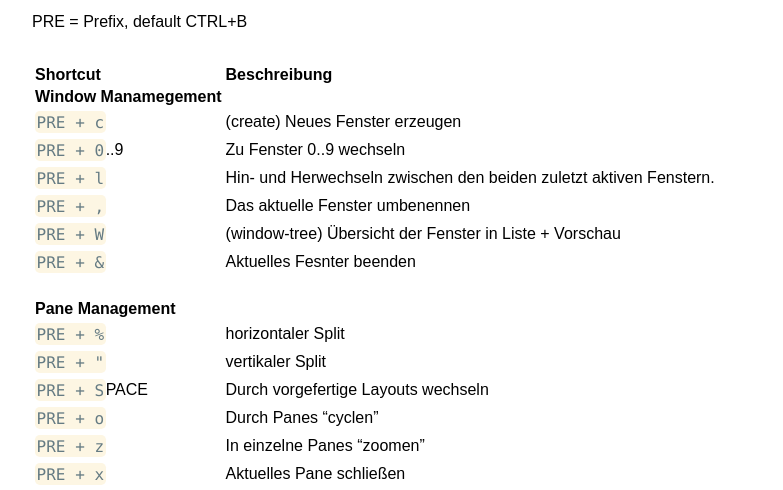
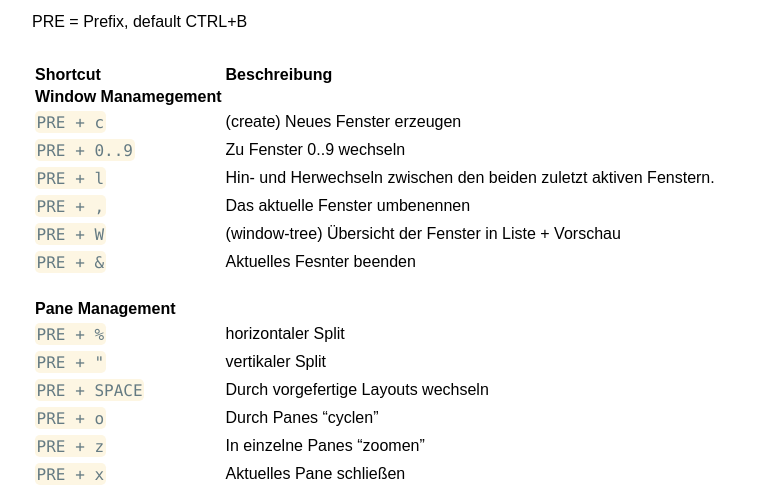
Before and after one commit to flowinho/personal-website, a Jekyll site: the page built from _posts/2023-07-17-tmux.md, in a window 1280 px wide. Shown: the part 585-1075 px from the top of the page, without its empty margins (120-903 px from the left). Built offline with Jekyll 4.4.1, drawn with Linux system fonts in a browser that asks for light colours.

Commit message:
fix some intendations

```diff
--- a/_posts/2023-07-17-tmux.md
+++ b/_posts/2023-07-17-tmux.md
@@ -18,7 +18,7 @@ PRE = Prefix, default CTRL+B
 |:--|:--|
 |**Window Manamegement**||
 |`PRE + c`|(create) Neues Fenster erzeugen|
-|`PRE + 0`..9|Zu Fenster 0..9 wechseln|
+|`PRE + 0..9`|Zu Fenster 0..9 wechseln|
 |`PRE + l`|Hin- und Herwechseln zwischen den beiden zuletzt aktiven Fenstern.|
 |`PRE + ,`|Das aktuelle Fenster umbenennen|
 |`PRE + W`|(window-tree) Übersicht der Fenster in Liste + Vorschau|
@@ -27,7 +27,7 @@ PRE = Prefix, default CTRL+B
 |**Pane Management**||
 |`PRE + %`|horizontaler Split|
 |`PRE + "`|vertikaler Split|
-|`PRE + S`PACE|Durch vorgefertige Layouts wechseln|
+|`PRE + SPACE`|Durch vorgefertige Layouts wechseln|
 |`PRE + o`|Durch Panes "cyclen"|
 |`PRE + z`|In einzelne Panes "zoomen"|
 |`PRE + x`|Aktuelles Pane schließen|
```
